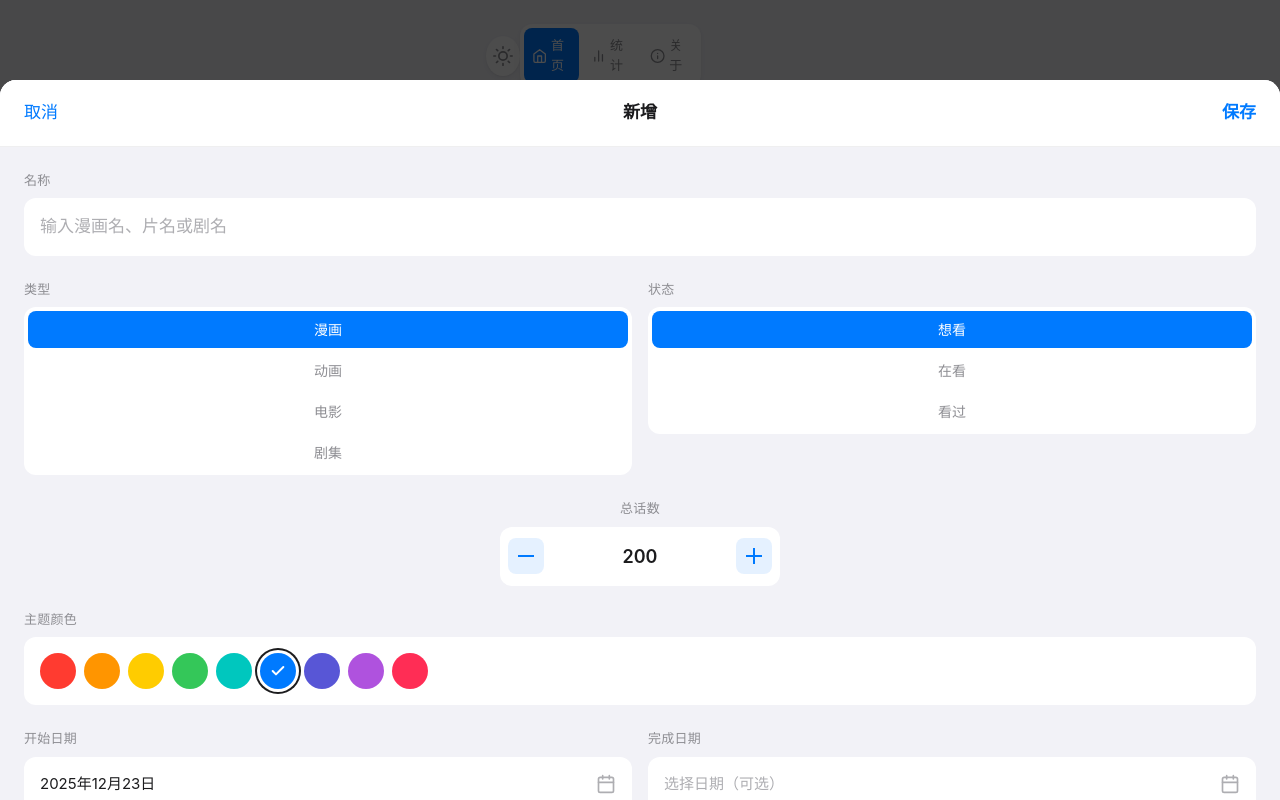
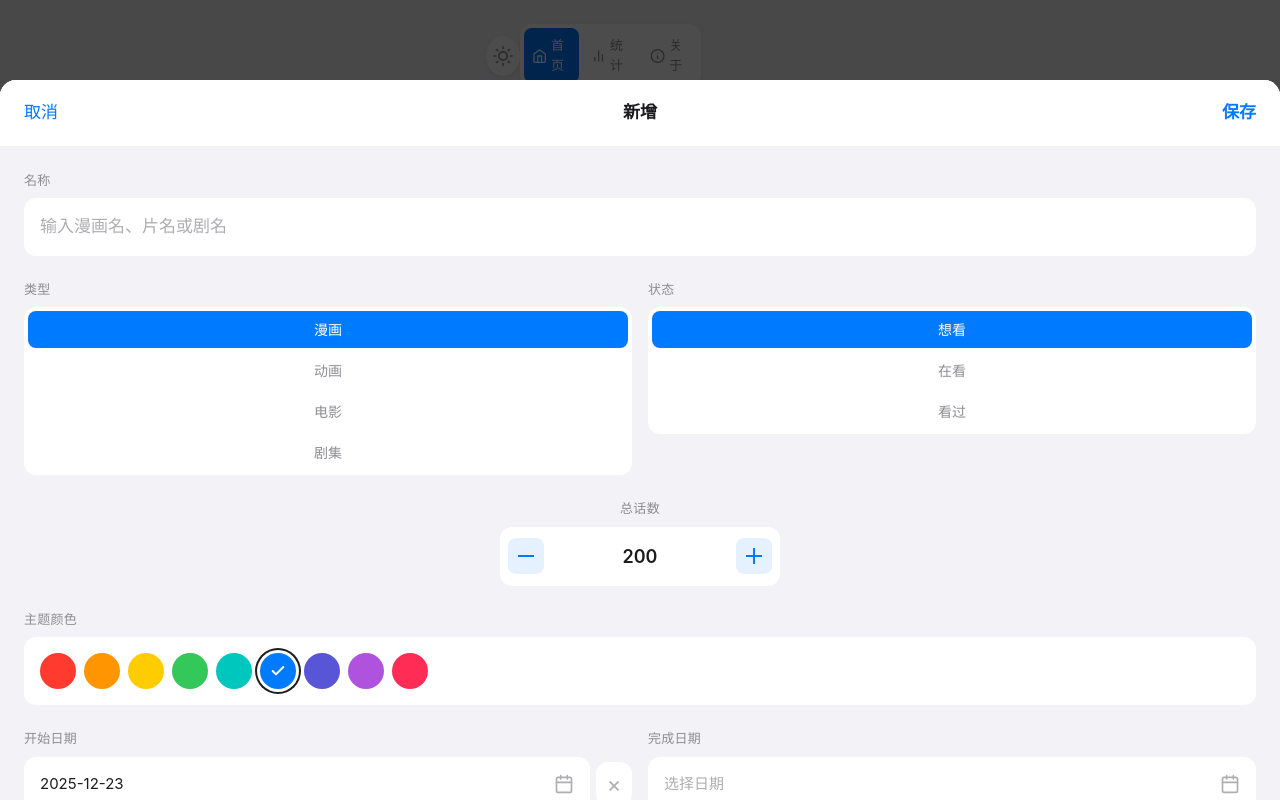
Before and after one commit to llymeow/progress, a Vue app: page / in a window 1280 px wide. Both pictures are taken after a click on the button 689 px from the left and 153 px from the top of the page. Built offline with nearby package versions, Linux system fonts and the light colour scheme.

Commit message:
优化日期展示

```diff
--- a/src/components/MediaCard.vue
+++ b/src/components/MediaCard.vue
@@ -115,7 +115,7 @@ const canIncrement = computed(
 
 function formatDate(date?: string | null) {
   if (!date) return ''
-  return dayjs(date).format('MM/DD (ddd)')
+  return dayjs(date).format('YYYY-MM-DD')
 }
 
 const dateRangeText = computed(() => {
--- a/src/components/MediaDialog.vue
+++ b/src/components/MediaDialog.vue
@@ -1,10 +1,5 @@
 <template>
-  <van-popup
-    v-model:show="visible"
-    position="bottom"
-    :style="{ height: '90%' }"
-    round
-  >
+  <van-popup v-model:show="visible" position="bottom" :style="{ height: '90%' }" round>
     <div class="dialog-container">
       <div class="dialog-header">
         <button class="header-btn cancel-btn" @click="onCancel">取消</button>
@@ -55,7 +50,10 @@
           </div>
         </div>
 
-        <div class="form-row progress-form-row" :class="{ 'progress-form-row--want': !showDoneField }">
+        <div
+          class="form-row progress-form-row"
+          :class="{ 'progress-form-row--want': !showDoneField }"
+        >
           <div class="form-section" :class="{ half: showDoneField }">
             <label class="form-label">{{ totalLabel }}</label>
             <div class="stepper-container">
@@ -66,7 +64,7 @@
                 @click="decrementTotal"
               >
                 <svg width="16" height="2" viewBox="0 0 16 2" fill="none">
-                  <path d="M0 1h16" stroke="currentColor" stroke-width="2" stroke-linecap="round"/>
+                  <path d="M0 1h16" stroke="currentColor" stroke-width="2" stroke-linecap="round" />
                 </svg>
               </button>
               <input
@@ -86,7 +84,12 @@
                 @click="incrementTotal"
               >
                 <svg width="16" height="16" viewBox="0 0 16 16" fill="none">
-                  <path d="M8 0v16M0 8h16" stroke="currentColor" stroke-width="2" stroke-linecap="round"/>
+                  <path
+                    d="M8 0v16M0 8h16"
+                    stroke="currentColor"
+                    stroke-width="2"
+                    stroke-linecap="round"
+                  />
                 </svg>
               </button>
             </div>
@@ -97,7 +100,7 @@
             <div class="stepper-container">
               <button type="button" class="stepper-btn" @click="decrementDone">
                 <svg width="16" height="2" viewBox="0 0 16 2" fill="none">
-                  <path d="M0 1h16" stroke="currentColor" stroke-width="2" stroke-linecap="round"/>
+                  <path d="M0 1h16" stroke="currentColor" stroke-width="2" stroke-linecap="round" />
                 </svg>
               </button>
               <input
@@ -112,7 +115,12 @@
               />
               <button type="button" class="stepper-btn" @click="incrementDone">
                 <svg width="16" height="16" viewBox="0 0 16 16" fill="none">
-                  <path d="M8 0v16M0 8h16" stroke="currentColor" stroke-width="2" stroke-linecap="round"/>
+                  <path
+                    d="M8 0v16M0 8h16"
+                    stroke="currentColor"
+                    stroke-width="2"
+                    stroke-linecap="round"
+                  />
                 </svg>
               </button>
             </div>
@@ -131,8 +139,20 @@
               @click="form.color = color.value"
               :title="color.name"
             >
-              <svg v-if="form.color === color.value" width="16" height="16" viewBox="0 0 24 24" fill="none">
-                <path d="M20 6L9 17l-5-5" stroke="white" stroke-width="3" stroke-linecap="round" stroke-linejoin="round"/>
+              <svg
+                v-if="form.color === color.value"
+                width="16"
+                height="16"
+                viewBox="0 0 24 24"
+                fill="none"
+              >
+                <path
+                  d="M20 6L9 17l-5-5"
+                  stroke="white"
+                  stroke-width="3"
+                  stroke-linecap="round"
+                  stroke-linejoin="round"
+                />
               </svg>
             </button>
           </div>
@@ -141,28 +161,76 @@
         <div class="form-row">
           <div class="form-section half">
             <label class="form-label">开始日期</label>
-            <button class="date-picker-btn" @click="openDatePicker('start')">
+            <div class="date-field">
+              <button type="button" class="date-picker-btn" @click="openDatePicker('start')">
                 <span :class="{ placeholder: !form.startDate }">
                   {{ form.startDate ? formatDisplayDate(form.startDate) : '选择日期' }}
                 </span>
                 <svg width="20" height="20" viewBox="0 0 24 24" fill="none">
-                <rect x="3" y="4" width="18" height="18" rx="2" stroke="currentColor" stroke-width="2"/>
-                <path d="M16 2v4M8 2v4M3 10h18" stroke="currentColor" stroke-width="2" stroke-linecap="round"/>
+                  <rect
+                    x="3"
+                    y="4"
+                    width="18"
+                    height="18"
+                    rx="2"
+                    stroke="currentColor"
+                    stroke-width="2"
+                  />
+                  <path
+                    d="M16 2v4M8 2v4M3 10h18"
+                    stroke="currentColor"
+                    stroke-width="2"
+                    stroke-linecap="round"
+                  />
                 </svg>
               </button>
+              <button
+                v-if="form.startDate"
+                type="button"
+                class="date-clear-btn"
+                aria-label="清空开始日期"
+                @click="clearDate('start')"
+              >
+                ×
+              </button>
+            </div>
           </div>
 
           <div class="form-section half">
             <label class="form-label">完成日期</label>
-            <button class="date-picker-btn" @click="openDatePicker('end')">
+            <div class="date-field">
+              <button type="button" class="date-picker-btn" @click="openDatePicker('end')">
                 <span :class="{ placeholder: !form.date }">
-                {{ form.date ? formatDisplayDate(form.date) : '选择日期（可选）' }}
+                  {{ form.date ? formatDisplayDate(form.date) : '选择日期' }}
                 </span>
                 <svg width="20" height="20" viewBox="0 0 24 24" fill="none">
-                <rect x="3" y="4" width="18" height="18" rx="2" stroke="currentColor" stroke-width="2"/>
-                <path d="M16 2v4M8 2v4M3 10h18" stroke="currentColor" stroke-width="2" stroke-linecap="round"/>
+                  <rect
+                    x="3"
+                    y="4"
+                    width="18"
+                    height="18"
+                    rx="2"
+                    stroke="currentColor"
+                    stroke-width="2"
+                  />
+                  <path
+                    d="M16 2v4M8 2v4M3 10h18"
+                    stroke="currentColor"
+                    stroke-width="2"
+                    stroke-linecap="round"
+                  />
                 </svg>
               </button>
+              <button
+                v-if="form.date"
+                type="button"
+                class="date-clear-btn"
+                aria-label="清空完成日期"
+                @click="clearDate('end')"
+              >
+                ×
+              </button>
+            </div>
           </div>
         </div>
 
@@ -347,7 +415,15 @@ function decrementDone() {
 }
 
 function formatDisplayDate(date: string) {
-  return dayjs(date).format('YYYY年MM月DD日')
+  return dayjs(date).format('YYYY-MM-DD')
+}
+
+function clearDate(target: 'start' | 'end') {
+  if (target === 'start') {
+    form.value.startDate = ''
+  } else {
+    form.value.date = ''
+  }
 }
 
 function openDatePicker(target: 'start' | 'end') {
@@ -600,7 +676,9 @@ function onCancel() {
   display: flex;
   align-items: center;
   justify-content: center;
-  transition: transform 0.2s ease, box-shadow 0.2s ease;
+  transition:
+    transform 0.2s ease,
+    box-shadow 0.2s ease;
 }
 
 .color-option:active {
@@ -608,14 +686,23 @@ function onCancel() {
 }
 
 .color-option.active {
-  box-shadow: 0 0 0 3px var(--color-background-card), 0 0 0 5px currentColor;
+  box-shadow:
+    0 0 0 3px var(--color-background-card),
+    0 0 0 5px currentColor;
+}
+
+.date-field {
+  display: flex;
+  align-items: center;
+  gap: 6px;
 }
 
 .date-picker-btn {
   display: flex;
   justify-content: space-between;
   align-items: center;
-  width: 100%;
+  flex: 1;
+  min-width: 0;
   padding: var(--spacing-md);
   font-size: 15px;
   color: var(--color-text-primary);
@@ -624,6 +711,27 @@ function onCancel() {
   border-radius: var(--radius-md);
   cursor: pointer;
   transition: opacity 0.2s ease;
+}
+
+.date-clear-btn {
+  flex-shrink: 0;
+  width: 36px;
+  height: 44px;
+  font-size: 22px;
+  line-height: 1;
+  color: var(--color-text-tertiary);
+  background: var(--color-background-card);
+  border: none;
+  border-radius: var(--radius-md);
+  cursor: pointer;
+  transition:
+    color 0.2s ease,
+    opacity 0.2s ease;
+}
+
+.date-clear-btn:active {
+  color: var(--color-health-red);
+  opacity: 0.8;
 }
 
 .date-picker-btn:active {
```
Lines whose indentation alone changed are shown as unchanged.
